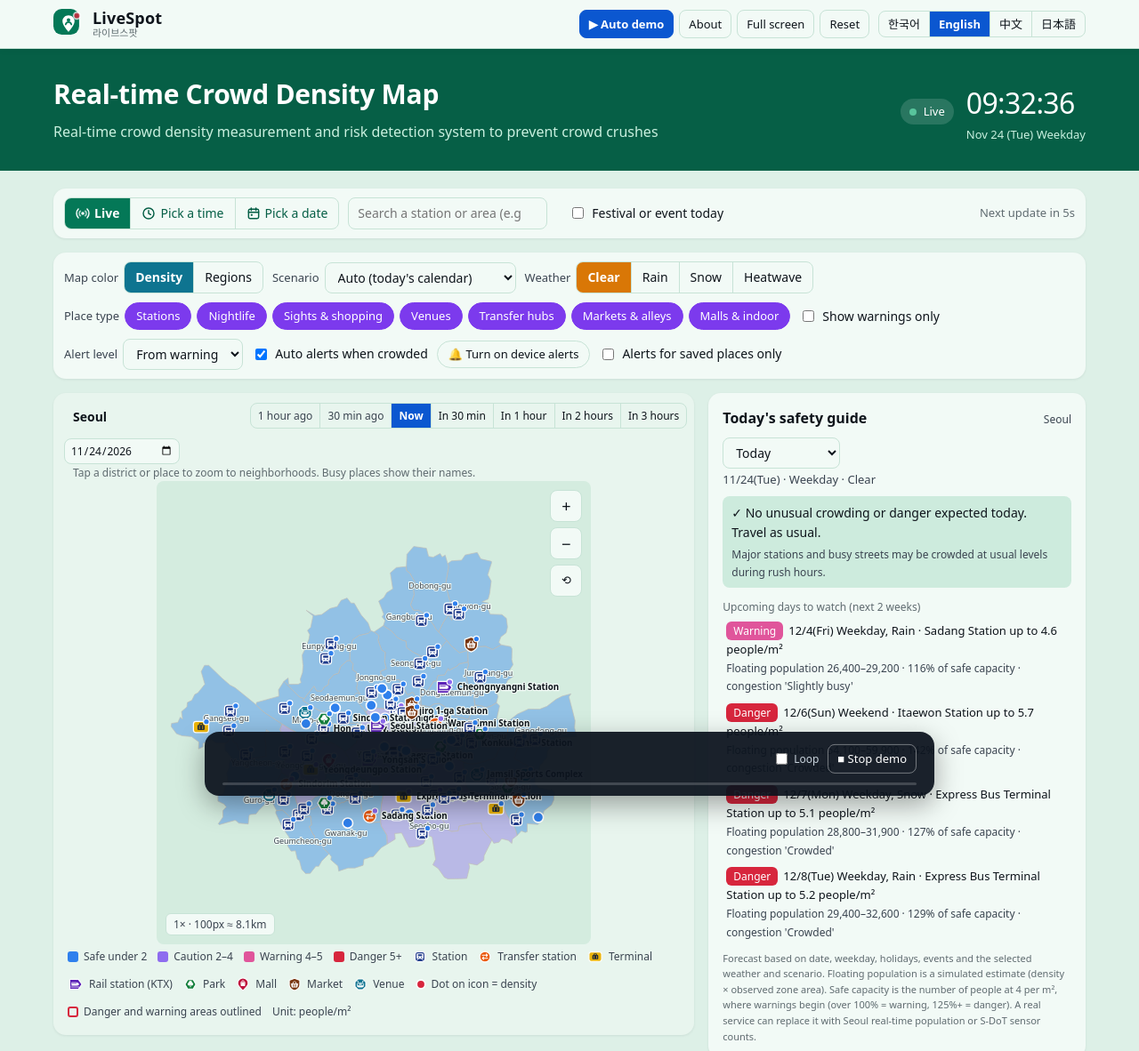
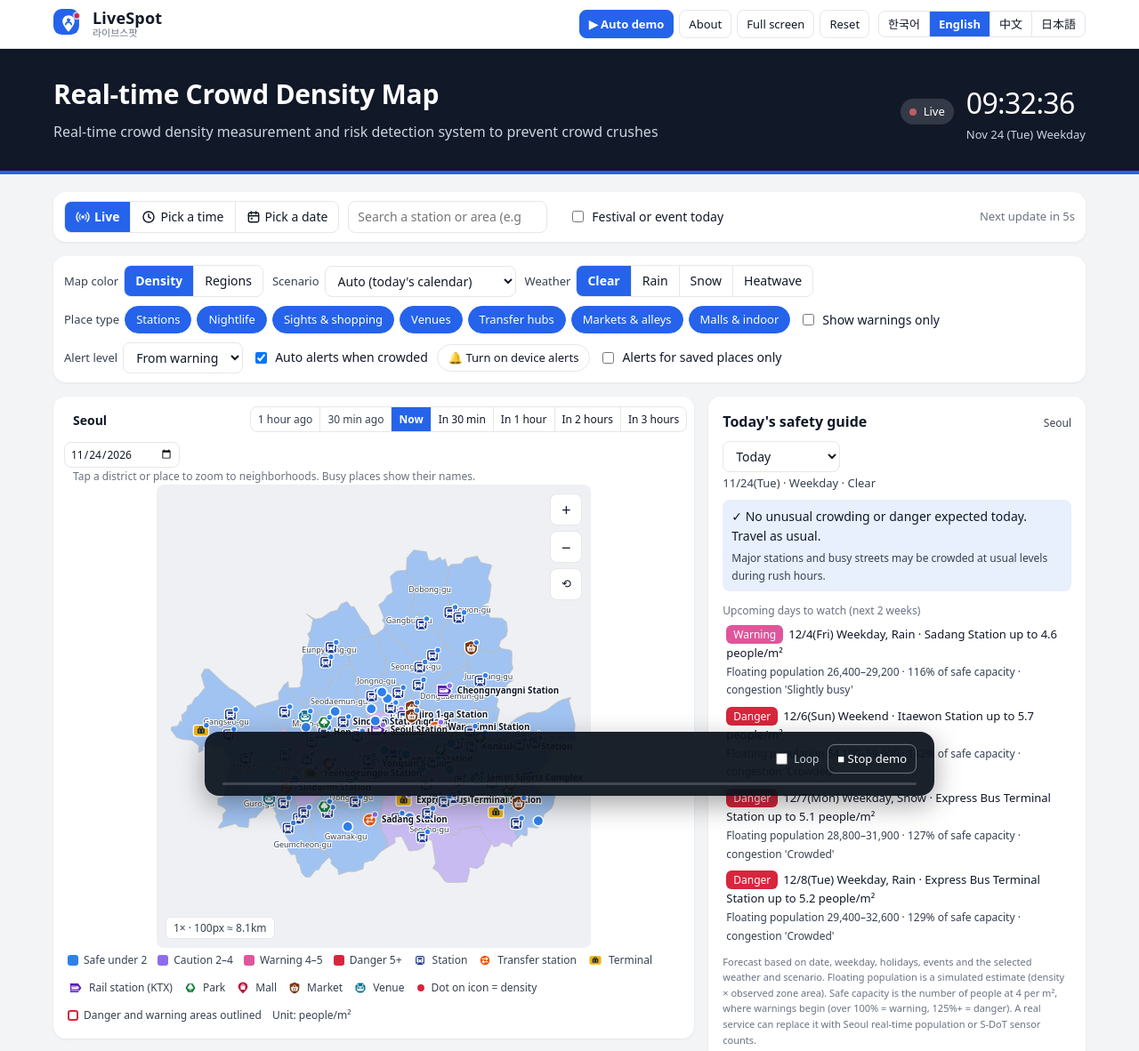
Before and after one commit to totoro1313/crowd-dynamics-analysis-for-large-crowd-events, a plain HTML site: page index.html in a window 1280 px wide. Shown: the top 1182 px of the page at 89% size. Drawn offline with nearby package versions, Linux system fonts and the light colour scheme; a web font is replaced by a local one.

Commit message:
Add files via upload

```diff
--- a/index.html
+++ b/index.html
@@ -37,7 +37,7 @@ h1{font-size:24px;font-weight:600;margin:0;letter-spacing:-0.01em}
 .live.off{color:var(--ink2);background:var(--land)}.live.off .dot{background:var(--ink3);animation:none}
 @keyframes blink{50%{opacity:.25}}
 .time{font-size:32px;font-weight:500;font-variant-numeric:tabular-nums;letter-spacing:-0.02em}
-.bar{display:flex;flex-wrap:wrap;gap:10px;align-items:center;background:var(--panel);border:none;border-radius:14px;padding:10px 12px;margin-bottom:16px;box-shadow:0 1px 3px rgba(16,40,32,.08)}
+.bar{display:flex;flex-wrap:wrap;gap:10px;align-items:center;background:var(--panel);border:none;border-radius:14px;padding:10px 12px;margin-bottom:16px;box-shadow:0 1px 3px rgba(17,24,39,.07)}
 .ttl{display:flex;align-items:center;gap:12px}.ttl-ic{display:inline-flex;flex:none}
 .ttl-dot{transform-origin:31px 9px;animation:ttlp 1.8s ease-in-out infinite}@keyframes ttlp{50%{transform:scale(.7);opacity:.6}}
 @media (prefers-reduced-motion:reduce){.ttl-dot{animation:none}}
@@ -53,10 +53,10 @@ input[type=range]{flex:1;accent-color:var(--accent)}
 .grid{display:grid;grid-template-columns:minmax(0,1.7fr) minmax(0,1fr);gap:16px}
 @media (min-width:881px){.grid>.mapcard{position:sticky;top:12px}.mapwrap{margin:0 auto}}
 @media (max-width:880px){.grid{grid-template-columns:minmax(0,1fr)}}
-.card{background:var(--panel);border:none;border-radius:14px;padding:16px;box-shadow:0 1px 3px rgba(16,40,32,.08)}
-.mapcard{padding:8px;position:relative;align-self:start;background:#E8F5EE;border-color:#C7E3D6}
-.mapwrap{background:#D4ECDF}
-@media (prefers-color-scheme:dark){.mapcard{background:#13201A;border-color:#24392F}.mapwrap{background:#182A22}}
+.card{background:var(--panel);border:none;border-radius:14px;padding:16px;box-shadow:0 1px 3px rgba(17,24,39,.07)}
+.mapcard{padding:8px;position:relative;align-self:start}
+.mapwrap{background:#EEF0F3}
+@media (prefers-color-scheme:dark){.mapwrap{background:#181E2A}}
 .mapwrap{position:relative;overflow:hidden;border-radius:8px;touch-action:none}
 #heat{position:absolute;left:0;top:0;pointer-events:none;z-index:0}
 #map{position:relative;z-index:1}
@@ -170,38 +170,29 @@ dialog#about::backdrop{background:rgba(0,0,0,.5)}
 @keyframes livepulse{50%{opacity:.25}}
 @media (prefers-reduced-motion:reduce){#m-live .live-ic path{animation:none}}
 #m-man .live-ic path,#m-past .live-ic path{animation:none}
-#m-live[aria-pressed="true"],#m-man[aria-pressed="true"],#m-past[aria-pressed="true"]{background:#047857;color:#fff}
-#m-live,#m-man,#m-past{color:#065F46}
-#q:focus{outline-color:#047857;border-color:#047857}
-#fest-l input,#live .dot{accent-color:#047857}
-#live.live{background:#CDEBDD;color:#065F46}#live.live .dot{background:#059669}
-@media (prefers-color-scheme:dark){#m-live[aria-pressed="true"],#m-man[aria-pressed="true"],#m-past[aria-pressed="true"]{background:#10B981;color:#04231A}#m-live,#m-man,#m-past{color:#6EE7B7}#live.live{background:#1D3A2E;color:#6EE7B7}}
-#cm button[aria-pressed="true"]{background:#0E7490;color:#fff}
-#wx button[aria-pressed="true"]{background:#D97706;color:#fff}
-#types .chip[aria-pressed="true"]{background:#7C3AED;border-color:#7C3AED;color:#fff}
-#types .chip[aria-pressed="false"]{color:#6D28D9;border-color:#C9B5F5}
-@media (prefers-color-scheme:dark){#cm button[aria-pressed="true"]{background:#14B8A6;color:#06201D}#wx button[aria-pressed="true"]{background:#F59E0B;color:#2A1A02}#types .chip[aria-pressed="true"]{background:#A78BFA;border-color:#A78BFA;color:#1E1036}#types .chip[aria-pressed="false"]{color:#C4B5FD;border-color:#3F2F6B}}
+#live.live{background:var(--accent-bg);color:var(--accent)}#live.live .dot{background:var(--accent)}
+#types .chip[aria-pressed="false"]{color:var(--ink3);border-color:var(--line);background:var(--panel)}
 
-.topnav{position:sticky;top:0;z-index:40;background:var(--panel);box-shadow:0 1px 0 var(--line),0 2px 8px rgba(16,40,32,.06)}
+.topnav{position:sticky;top:0;z-index:40;background:var(--panel);box-shadow:0 1px 0 var(--line),0 2px 8px rgba(17,24,39,.05)}
 .navin{max-width:1200px;margin:0 auto;padding:10px 20px;display:flex;align-items:center;justify-content:space-between;gap:12px;flex-wrap:wrap}
 .brand{display:flex;align-items:center;gap:10px;text-decoration:none;color:var(--ink)}
 .brand-t{display:flex;flex-direction:column;line-height:1.1}.brand-t b{font-size:18px;letter-spacing:.01em}.brand-t small{font-size:11px;color:var(--ink3)}
 .navr{display:flex;align-items:center;gap:10px;flex-wrap:wrap}
-.hero{background:#065F46;color:#fff}
+.hero{background:#111827;color:#fff;border-bottom:4px solid #2563EB}
 .heroin{max-width:1200px;margin:0 auto;padding:28px 20px 30px;display:flex;align-items:flex-end;justify-content:space-between;gap:16px;flex-wrap:wrap}
 .hero h1{font-size:30px;font-weight:800;color:#fff;margin:0}
-.hero .sub{color:#C9F0DF;font-size:16px;margin:6px 0 0}
+.hero .sub{color:#CBD5E1;font-size:16px;margin:6px 0 0}
 .hero-r{display:flex;align-items:center;gap:14px}
-.hero .time{color:#fff}.hero #date{color:#C9F0DF!important}
-.hero #live.live{background:rgba(255,255,255,.14);color:#fff}.hero #live.live .dot{background:#6EE7B7}
+.hero .time{color:#fff}.hero #date{color:#CBD5E1!important}
+.hero #live.live{background:rgba(255,255,255,.14);color:#fff}.hero #live.live .dot{background:#F87171}
 .wrap{padding-top:20px}
-.sitefoot{background:#0B2A20;color:#C6D8CF;margin-top:24px}
+.sitefoot{background:#111827;color:#CBD5E1;margin-top:24px}
 .footin{max-width:1200px;margin:0 auto;padding:24px 20px 32px;display:flex;flex-direction:column;gap:10px}
 .foot-brand{display:flex;flex-wrap:wrap;gap:6px 14px;align-items:baseline}.foot-brand b{color:#fff;font-size:15px}.foot-brand span{font-size:13px}
-.sitefoot .note{color:#93AFA3;margin:0;font-size:12px}
+.sitefoot .note{color:#94A3B8;margin:0;font-size:12px}
 @media (min-width:881px){.grid>.mapcard{top:76px!important}}
 @media (max-width:880px){.topnav{position:static}}
-@media (prefers-color-scheme:dark){.hero{background:#064032}.sitefoot{background:#07140F}}
+@media (prefers-color-scheme:dark){.hero{background:#0F1522}.sitefoot{background:#070A10}}
 .zlv{position:absolute;left:10px;bottom:10px;font-size:12px;color:var(--ink2);background:var(--panel);border:1px solid var(--line);border-radius:6px;padding:2px 8px;z-index:2}
 .crumb{display:flex;flex-wrap:wrap;align-items:center;gap:4px;padding:6px 8px 2px;font-size:14px}
 .crumb button{border:0;background:transparent;padding:2px 6px;border-radius:6px;color:var(--accent)}
@@ -291,7 +282,7 @@ select.sel{background:var(--panel);border:1px solid var(--line);border-radius:8p
 <p class="ab-n">※ Densities on this screen are simulated for the demo; the real system uses CCTV video analysis.</p></div>
 <div class="ab-qr"><h3 class="ab-s" data-i="exqr">관람객 휴대폰으로 보기</h3><p class="ab-p" data-i="exqrd">이 페이지의 공유 링크를 붙여넣으면 QR 코드가 만들어집니다.</p><input class="search" id="qr-in" placeholder="https://claude.ai/..." style="width:100%"><div id="qr-box"></div></div></dialog>
 <nav class="topnav" id="topnav"><div class="navin">
-  <a class="brand" href="#" onclick="return false"><span class="ttl-ic" aria-hidden="true"><svg width="34" height="34" viewBox="0 0 40 40"><rect width="34" height="34" rx="11" fill="#047857"></rect><path d="M20 8.5c-4.4 0-8 3.4-8 7.8 0 5.6 8 14.2 8 14.2s8-8.6 8-14.2c0-4.4-3.6-7.8-8-7.8z" fill="#fff"></path><circle cx="20" cy="14.6" r="2.3" fill="#047857"></circle><path d="M16.2 20.6c.6-2 2-3.1 3.8-3.1s3.2 1.1 3.8 3.1" fill="none" stroke="#047857" stroke-width="2" stroke-linecap="round"></path><circle cx="31" cy="9" r="5" fill="#D7263D" stroke="#fff" stroke-width="2" class="ttl-dot"></circle></svg></span><span class="brand-t"><b>LiveSpot</b><small>라이브스팟</small></span></a>
+  <a class="brand" href="#" onclick="return false"><span class="ttl-ic" aria-hidden="true"><svg width="34" height="34" viewBox="0 0 40 40"><rect width="34" height="34" rx="11" fill="#2563EB"></rect><path d="M20 8.5c-4.4 0-8 3.4-8 7.8 0 5.6 8 14.2 8 14.2s8-8.6 8-14.2c0-4.4-3.6-7.8-8-7.8z" fill="#fff"></path><circle cx="20" cy="14.6" r="2.3" fill="#2563EB"></circle><path d="M16.2 20.6c.6-2 2-3.1 3.8-3.1s3.2 1.1 3.8 3.1" fill="none" stroke="#2563EB" stroke-width="2" stroke-linecap="round"></path><circle cx="31" cy="9" r="5" fill="#D7263D" stroke="#fff" stroke-width="2" class="ttl-dot"></circle></svg></span><span class="brand-t"><b>LiveSpot</b><small>라이브스팟</small></span></a>
   <div class="navr"><div class="exb" role="group" aria-label="exhibition"><button id="ex-demo" class="exbtn exmain">▶ <span data-i="exdemo">자동 시연</span></button><button id="ex-about" class="exbtn" data-i="exabout">프로젝트 소개</button><button id="ex-full" class="exbtn" data-i="exfull">전체 화면</button><button id="ex-reset" class="exbtn" data-i="exreset">처음으로</button></div><div class="seg" id="lang" role="group" aria-label="Language"><button data-l="ko" aria-pressed="true">한국어</button><button data-l="en" aria-pressed="false">English</button><button data-l="zh" aria-pressed="false">中文</button><button data-l="ja" aria-pressed="false">日本語</button></div></div>
 </div></nav>
 <section class="hero"><div class="heroin">
@@ -540,7 +531,7 @@ const PHUE={'11':215,'21':195,'22':35,'23':172,'12':95,'25':248,'26':158,'29':11
 const PNICK={'11':'한강 블루','21':'바다 블루','22':'사과 앰버','23':'항구 청록','12':'남도 빛','25':'과학 인디고','26':'고래 바다색','29':'행정 초록','31':'경기 초록','32':'산맥 연두','33':'내륙 올리브','34':'들녘 황금','35':'한옥 자주','37':'신라 토색','38':'남해 물빛','39':'감귤 노랑'};
 function hueTheme(h,dark){const c=(s,l)=>d3.hsl(h,s,l).formatHex();return dark?{bg:c(.35,.08),panel:c(.3,.12),ink:c(.25,.92),ink2:c(.15,.72),ink3:c(.1,.55),line:c(.25,.2),land:c(.28,.18),'land-line':c(.25,.34),accent:c(.7,.68),'accent-bg':c(.45,.2)}
  :{bg:c(.4,.955),panel:'#FFFFFF',ink:c(.4,.12),ink2:c(.18,.35),ink3:c(.12,.52),line:c(.28,.87),land:c(.32,.87),'land-line':c(.25,.68),accent:c(.65,.4),'accent-bg':c(.6,.93)}}
-const THEMES={city:{n:'city',l:{bg:'#DDF0E7',panel:'#F2FAF6',ink:'#0E141B',ink2:'#3A4450',ink3:'#5F6B70',line:'#C7E3D6',land:'#ECEBE6','land-line':'#C2C0B8',accent:'#0B57D0','accent-bg':'#CDEBDD'},d:{bg:'#0E1713',panel:'#15211C',ink:'#F4F6F8',ink2:'#C6D1CC',ink3:'#8D9C95',line:'#27372F',land:'#1F2B26','land-line':'#3C4C45',accent:'#6EA8FF','accent-bg':'#1D3A2E'}},auto:{n:'시·도별 자동',auto:true},sea:{n:'바다',l:{bg:'#EEF4F8',panel:'#FFFFFF',ink:'#0F2233',ink2:'#46607A',ink3:'#7890A6',line:'#D3E0EA',land:'#D3E3EE','land-line':'#9FBBD0',accent:'#0B6FB8','accent-bg':'#E1EEF8'},d:{bg:'#0A1622',panel:'#102233',ink:'#E3EEF6',ink2:'#A6BDD0',ink3:'#7891A6',line:'#1E3A50',land:'#183247','land-line':'#2E5470',accent:'#5AB0F0','accent-bg':'#12324D'}},
+const THEMES={city:{n:'city',l:{bg:'#F3F4F6',panel:'#FFFFFF',ink:'#111827',ink2:'#374151',ink3:'#6B7280',line:'#E5E7EB',land:'#ECEBE6','land-line':'#C2C0B8',accent:'#2563EB','accent-bg':'#E8EFFD'},d:{bg:'#0B0F17',panel:'#131925',ink:'#F3F4F6',ink2:'#C9CED8',ink3:'#8B93A3',line:'#252C3A',land:'#1C2230','land-line':'#3A4254',accent:'#60A5FA','accent-bg':'#172338'}},auto:{n:'시·도별 자동',auto:true},sea:{n:'바다',l:{bg:'#EEF4F8',panel:'#FFFFFF',ink:'#0F2233',ink2:'#46607A',ink3:'#7890A6',line:'#D3E0EA',land:'#D3E3EE','land-line':'#9FBBD0',accent:'#0B6FB8','accent-bg':'#E1EEF8'},d:{bg:'#0A1622',panel:'#102233',ink:'#E3EEF6',ink2:'#A6BDD0',ink3:'#7891A6',line:'#1E3A50',land:'#183247','land-line':'#2E5470',accent:'#5AB0F0','accent-bg':'#12324D'}},
  forest:{n:'숲',l:{bg:'#F1F5EF',panel:'#FFFFFF',ink:'#14261A',ink2:'#4B6352',ink3:'#7D9182',line:'#D8E3D3',land:'#DCE7D6','land-line':'#AFC3A5',accent:'#2F7D4F','accent-bg':'#E2F0E6'},d:{bg:'#0E1A12',panel:'#142419',ink:'#E4EEE6',ink2:'#A7BCAD',ink3:'#7C9283',line:'#23392A',land:'#1E3324','land-line':'#3A5A43',accent:'#6CC08E','accent-bg':'#1A3A26'}},
  night:{n:'야간',dark:true,d:{bg:'#0B0F1A',panel:'#121829',ink:'#E6E9F2',ink2:'#A9B0C6',ink3:'#7A829B',line:'#222B42',land:'#1B2338','land-line':'#33405E',accent:'#7C9CFF','accent-bg':'#1C2648'}},
  base:{n:'기본(회색)',l:{bg:'#F3F6F7',panel:'#FFFFFF',ink:'#17242C',ink2:'#4A5A63',ink3:'#7A8A92',line:'#D9E1E4',land:'#E3EAED','land-line':'#B9C6CC',accent:'#1F6FEB','accent-bg':'#E4EEFD'},d:{bg:'#0E171C',panel:'#16222A',ink:'#E5ECEF',ink2:'#A9B7BE',ink3:'#7D8C94',line:'#26353E',land:'#1D2B33','land-line':'#38505C',accent:'#5B9BFF','accent-bg':'#17304F'}}};
```
